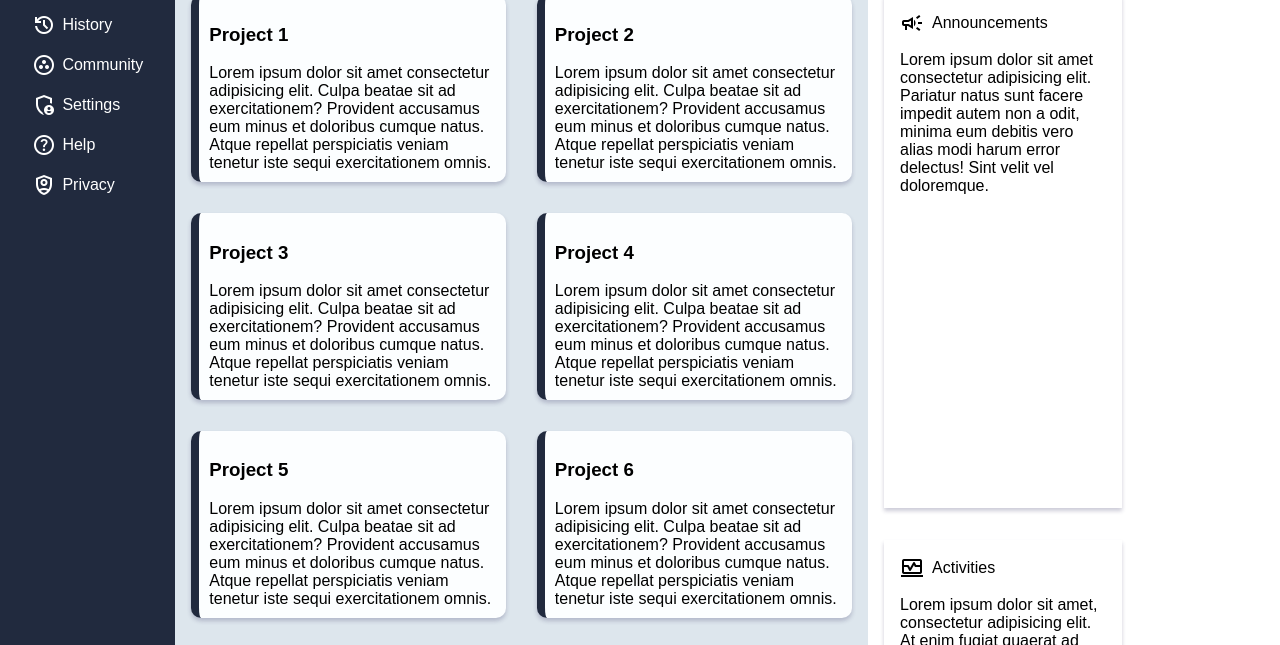
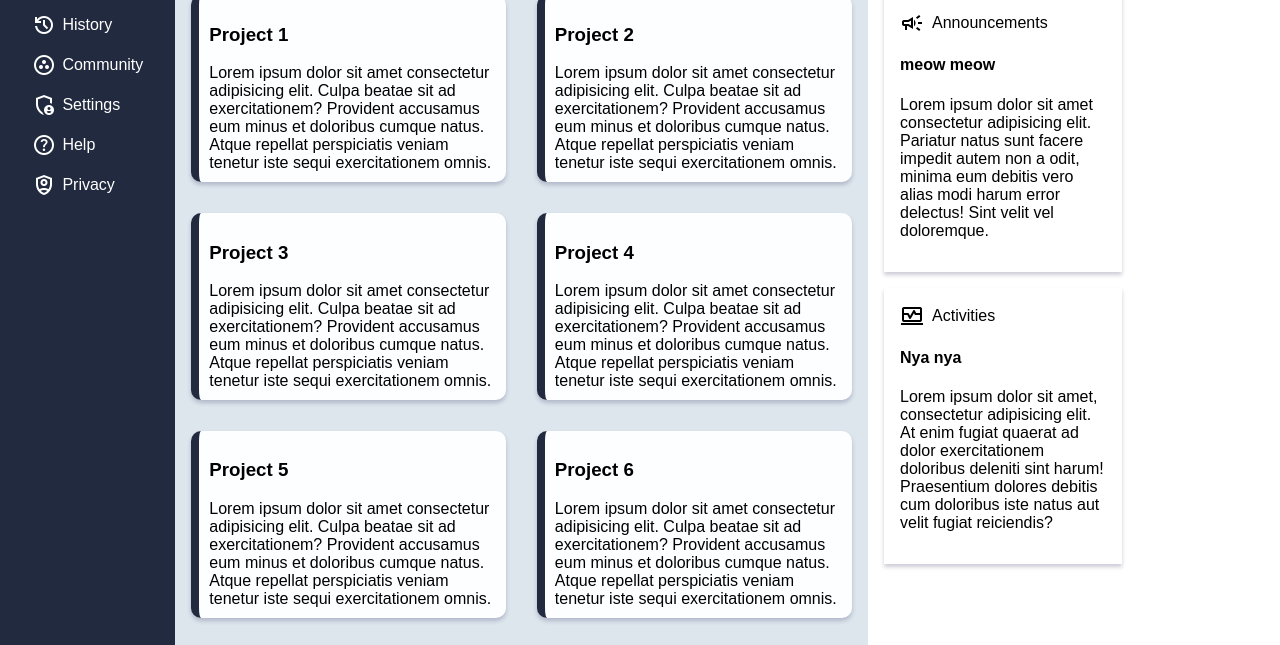
Before and after one commit to VishnuKun/admin-dashboard, a plain HTML site: page index.html in a window 1280 px wide. Shown: the part 139-784 px from the top of the page. Drawn offline with nearby package versions, Linux system fonts and the light colour scheme.

Commit message:
Added divs

```diff
--- a/index.html
+++ b/index.html
@@ -141,12 +141,14 @@
                 </div>
             </div>
         </div>
+        <div class="right-side-bar">
             <div class="announcements">
                 <div class="right-content-title">
                     <span class="material-symbols-outlined">
                         campaign
                     </span>Announcements
                 </div>
+                <h4>meow meow</h4>
                 <p>Lorem ipsum dolor sit amet consectetur adipisicing elit. Pariatur natus sunt facere impedit autem non a
                     odit, minima eum debitis vero alias modi harum error delectus! Sint velit vel doloremque.</p>
             </div>
@@ -156,9 +158,11 @@
                         browse_activity
                     </span>Activities
                 </div>
+                <h4>Nya nya</h4>
                 <p>Lorem ipsum dolor sit amet, consectetur adipisicing elit. At enim fugiat quaerat ad dolor exercitationem
                     doloribus deleniti sint harum! Praesentium dolores debitis cum doloribus iste natus aut velit fugiat
                     reiciendis?</p>
+            </div>
         </div>
     </div>
     <script src="js/script.js"></script>
```
Lines whose indentation alone changed are shown as unchanged.
